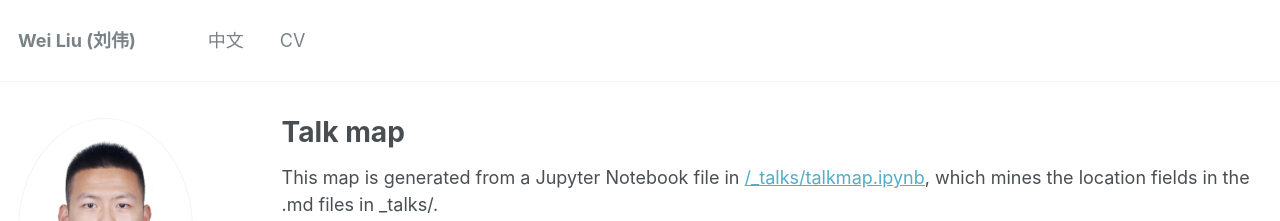
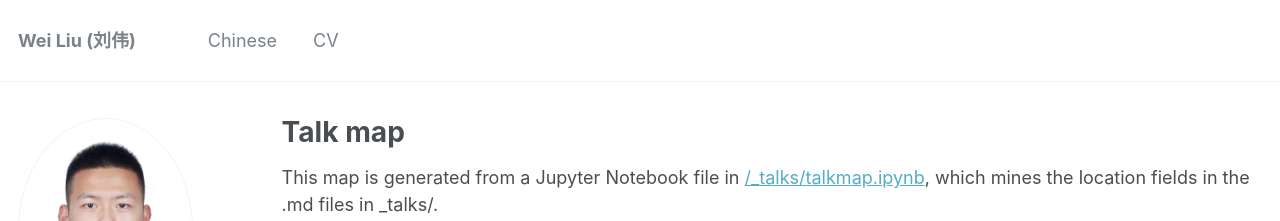
Before and after one commit to jugechengzi/WeiLiu.github.io, a Jekyll site: the page built from _pages/talkmap.html, in a window 1280 px wide and 1147 px high. Shown: the top 221 px of the window. Built offline with Jekyll 4.4.1, drawn with Linux system fonts in a browser that asks for light colours; nearby versions of some CDN libraries; some web fonts are replaced.

Commit message:
Update navigation.yml

```diff
--- a/_data/navigation.yml
+++ b/_data/navigation.yml
@@ -2,7 +2,7 @@
 main:
   # - title: "English"
   #   url: /English/
-  - title: "中文"
+  - title: "Chinese"
     url: /Chinese/
   # - title: "Publications"
   #   url: /Publications/
```
